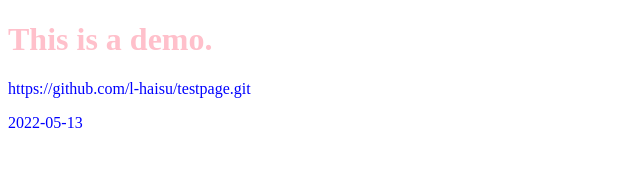
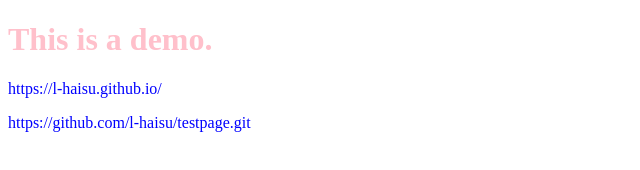
Before and after one commit to l-haisu/l-haisu.github.io, a plain HTML site: page index.html in a window 1280 px wide. Shown: the whole page, without its empty margins (0-640 px from the left). Drawn offline with Linux system fonts and the light colour scheme.

Commit message:
update index.html

```diff
--- a/index.html
+++ b/index.html
@@ -9,8 +9,8 @@
 </head>
 <body>
     <h1>This is a demo.</h1>
+    <p>https://l-haisu.github.io/</p>
     <p>https://github.com/l-haisu/testpage.git</p>
-    <p>2022-05-13</p>
     <script src="./main.js"></script>
 </body>
 </html>
```
